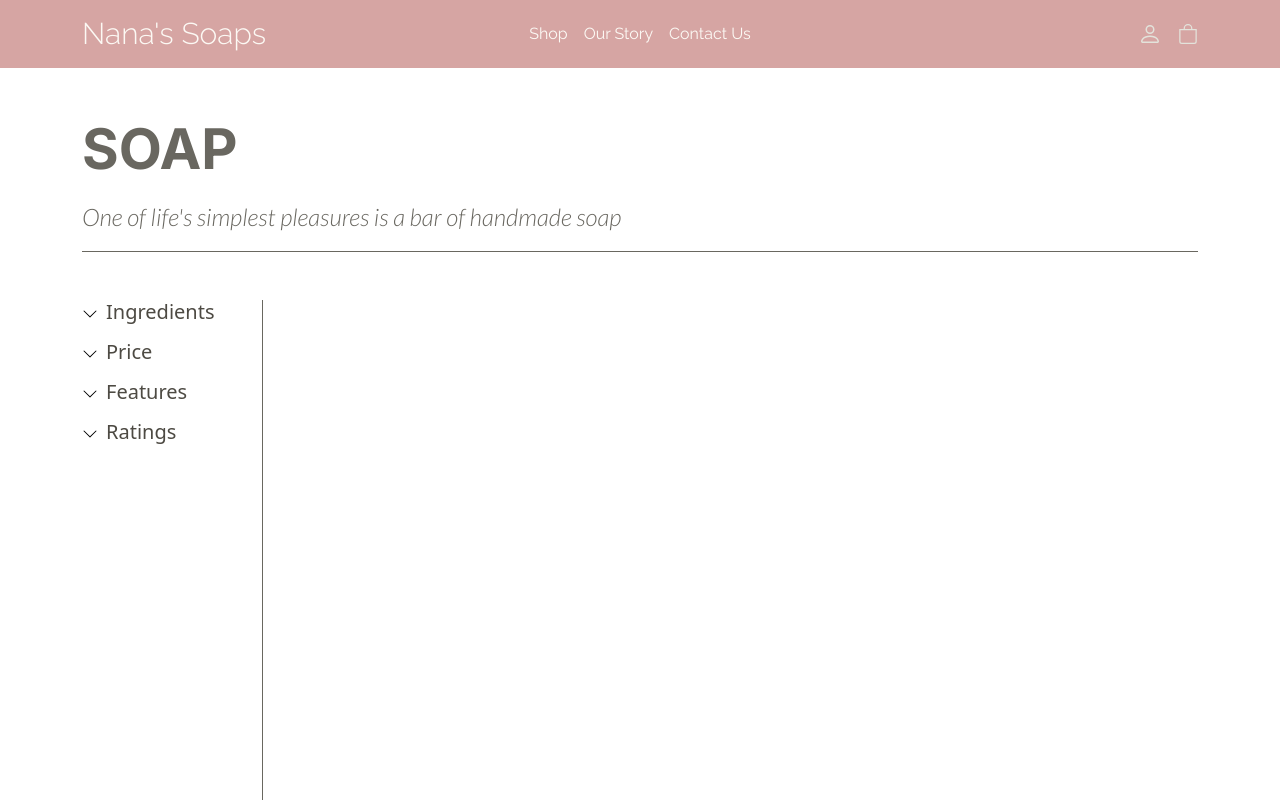
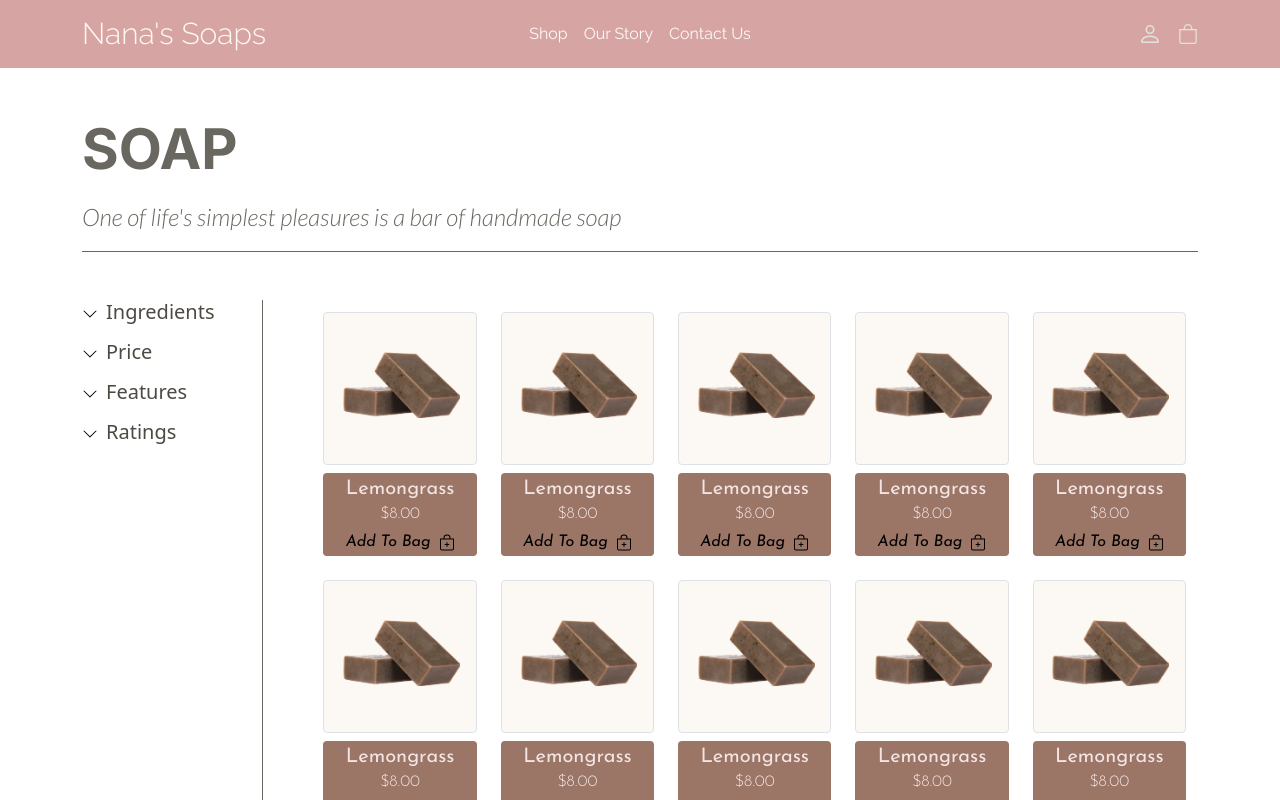
Before and after one commit to mkotik/nana_soap, a React (Create React App) app: page /shop in a window 1280 px wide. Shown: the top 800 px of the page. Built offline with nearby package versions, Linux system fonts and the light colour scheme; a web font is replaced by a local one.

Commit message:
created products page

```diff
--- a/src/components/Header/Header.js
+++ b/src/components/Header/Header.js
@@ -7,7 +7,6 @@ import { Link } from "react-router-dom";
 
 function Header(props) {
   const [shopBarOpen, setShopBarOpen] = useState(false);
-
   const clickShop = () => {
     setShopBarOpen(() => !shopBarOpen);
   };
--- a/src/components/MainDash/components/Hero.js
+++ b/src/components/MainDash/components/Hero.js
@@ -1,4 +1,5 @@
 import React from "react";
+import { Link } from "react-router-dom";
 
 function Hero(props) {
   return (
@@ -6,7 +7,9 @@ function Hero(props) {
       <div className="hero-wrap">
         <div className="text-wrap">
           <h1 class="hero-text">All Natural Handmade Soaps</h1>
-          <button className="btn btn-light shopBtn btn-lg">Shop Now</button>
+          <Link to="/shop">
+            <button className="btn btn-light shopBtn btn-lg">Shop Now</button>
+          </Link>
         </div>
       </div>
     </div>
--- a/src/components/Shop/Shop.js
+++ b/src/components/Shop/Shop.js
@@ -1,6 +1,7 @@
 import React from "react";
 import ShopHeader from "./components/ShopHeader";
 import SidePanel from "./components/SidePanel";
+import Products from "./components/Products";
 import "../../styles/Shop.scss";
 
 function Shop(props) {
@@ -9,7 +10,8 @@ function Shop(props) {
       <ShopHeader />
       <div className="d-flex justify-content-between container">
         <SidePanel />
-        <div style={{ width: "100rem", height: "100vh" }}></div>
+        <Products />
+        {/* <div style={{ width: "100rem", height: "100vh" }}></div> */}
       </div>
     </div>
   );
--- /dev/null
+++ b/src/components/Shop/components/ProductCard.js
@@ -0,0 +1,25 @@
+import React from "react";
+import soapImg from "../../../assets/soap-item.png";
+import bagAdd from "../../../assets/bag-add.svg";
+
+function ProductCard(props) {
+  return (
+    <div className="itemCard p-1">
+      <div className="itemWrap">
+        <div className="imgWrap border rounded">
+          <img src={soapImg} className="img-fluid" />
+        </div>
+        <div className="textWrap rounded">
+          <h5 className="name">Lemongrass</h5>
+          <h5 className="price">$8.00</h5>
+          <div className="d-flex justify-content-center addToBagWrap">
+            <h5 className="me-2 addText">Add To Bag</h5>
+            <img src={bagAdd} />
+          </div>
+        </div>
+      </div>
+    </div>
+  );
+}
+
+export default ProductCard;
--- /dev/null
+++ b/src/components/Shop/components/Products.js
@@ -0,0 +1,27 @@
+import ProductCard from "./ProductCard";
+import React from "react";
+
+function Products(props) {
+  return (
+    <div className="itemsWrap d-flex flex-wrap ms-5">
+      <ProductCard />
+      <ProductCard />
+      <ProductCard />
+      <ProductCard />
+      <ProductCard />
+      <ProductCard />
+      <ProductCard />
+      <ProductCard />
+      <ProductCard />
+      <ProductCard />
+      <ProductCard />
+      <ProductCard />
+      <ProductCard />
+      <ProductCard />
+      <ProductCard />
+      <ProductCard />
+    </div>
+  );
+}
+
+export default Products;
--- a/src/styles/Shop.scss
+++ b/src/styles/Shop.scss
@@ -29,18 +29,6 @@ $dark-grey: #4d4a43;
   }
 }
 
-// .sidePanel {
-//   .sidePanel-menu {
-//     overflow: hidden;
-//     transition: transform 0.2s;
-//     transform: scaleY(0);
-//     transform-origin: top;
-//   }
-//   .active {
-//     transform: scaleY(1);
-//   }
-// }
-
 .sidePanel {
   border-right: 1px solid $mid-grey;
   padding-right: 3rem;
@@ -63,3 +51,73 @@ $dark-grey: #4d4a43;
     color: $dark-grey;
   }
 }
+
+.itemCard {
+  width: 20%;
+  .itemWrap {
+    width: 100%;
+    padding: 0.5rem;
+    border-radius: 5px;
+    transition: box-shadow 0.2s;
+
+    // background-color: red;
+  }
+  .imgWrap {
+    background-color: $white;
+    margin-bottom: 0.5rem;
+    aspect-ratio: 1;
+    // border: 1px solid $mid-grey;
+  }
+  img {
+    max-height: 100%;
+  }
+  .textWrap {
+    padding-top: 0.25rem;
+    // padding-bottom: 0.25rem;
+    background-color: #9b7566;
+    font-family: "Josefin Sans", sans-serif;
+    color: $red-1;
+    // border: 1px solid $mid-grey;
+  }
+  h5 {
+    margin: 0px;
+  }
+  .name {
+    font-weight: 400;
+  }
+  .price {
+    font-size: 1rem;
+    margin-top: 0.25rem;
+    font-weight: 300;
+  }
+  .addToBagWrap {
+    background-color: #9b7566;
+    font-family: "Josefin Sans", sans-serif;
+    padding-bottom: 0.25rem;
+    padding-top: 0.5rem;
+    border-radius: 0px 0px 5px 5px;
+    .addText {
+      // font-weight: 100;
+      font-style: italic;
+      font-size: 1rem;
+      color: black;
+    }
+  }
+
+  .itemWrap:hover {
+    box-shadow: 0px 0px 10px rgb(126, 126, 126);
+  }
+  .addToBagWrap:hover {
+    background-color: #8b665a;
+    color: $red-1;
+    cursor: pointer;
+  }
+  .addToBagWrap:active {
+    background-color: #745247;
+    cursor: pointer;
+  }
+  .textWrap:hover,
+  .imgWrap:hover {
+    cursor: pointer;
+  }
+}
```
Also changed, not shown: src/assets/bag-add.svg (added).
